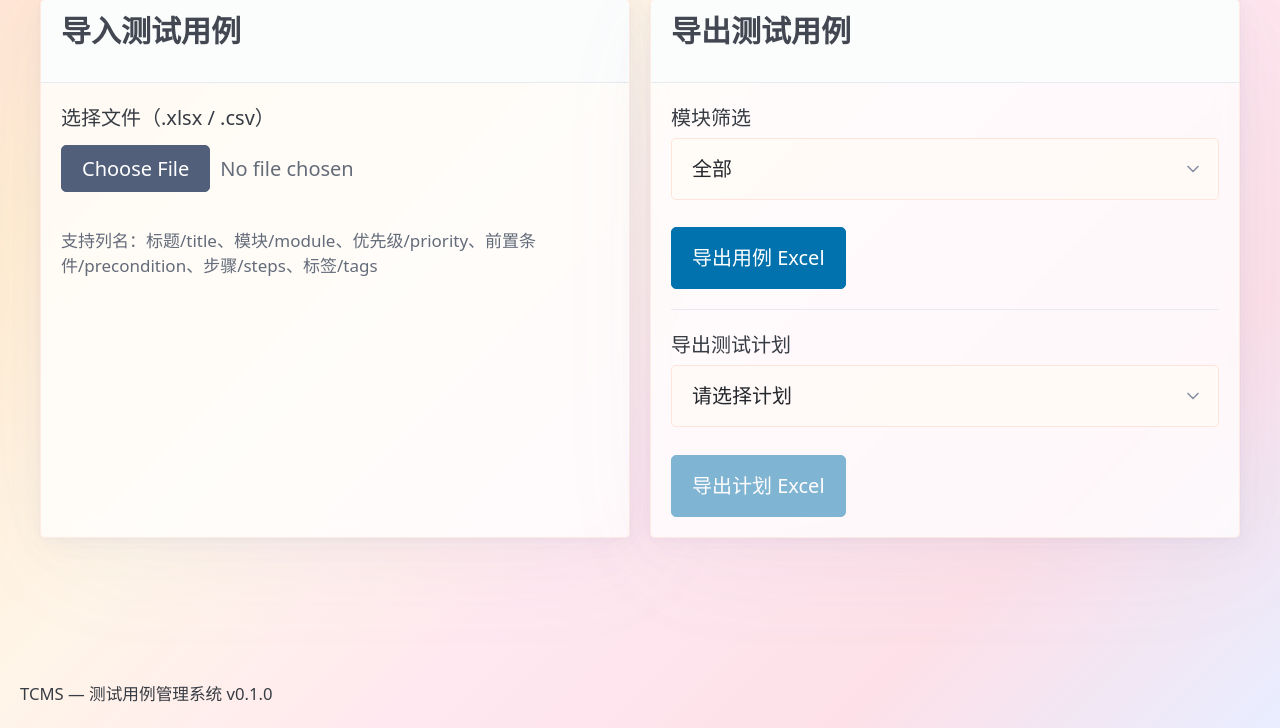
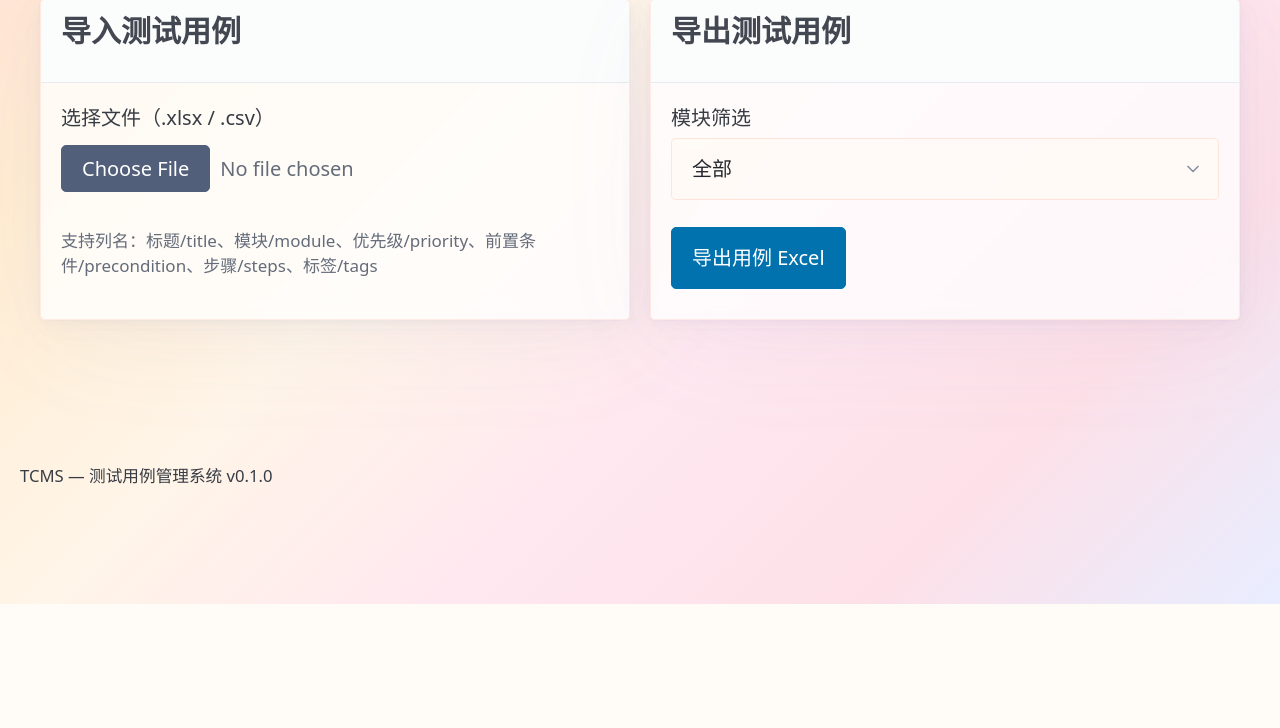
Before and after one commit to mia81213/ARC-TCMS, a FastAPI app: page /app/import-export in a window 1280 px wide. Shown: the part 196-924 px from the top of the page. After the commit the page ends 800 px from the top, so only its background shows below. Run offline with FastAPI, Linux system fonts and the light colour scheme; data that the repository does not hold is empty.

Commit message:
去掉导出计划功能

```diff
--- a/app/templates/pages/import_export/index.html
+++ b/app/templates/pages/import_export/index.html
@@ -68,17 +68,6 @@
                 </select>
             </label>
             <button @click="exportCases()">导出用例 Excel</button>
-            <hr>
-            <label>
-                导出测试计划
-                <select x-model="exportPlanId">
-                    <option value="">请选择计划</option>
-                    <template x-for="p in plans" :key="p.id">
-                        <option :value="p.id" x-text="p.name + ' (' + (p.summary.pass||0) + ' Pass / ' + (p.summary.fail||0) + ' Fail)'"></option>
-                    </template>
-                </select>
-            </label>
-            <button @click="exportPlan()" :disabled="!exportPlanId">导出计划 Excel</button>
         </article>
     </div>
 </div>
```
